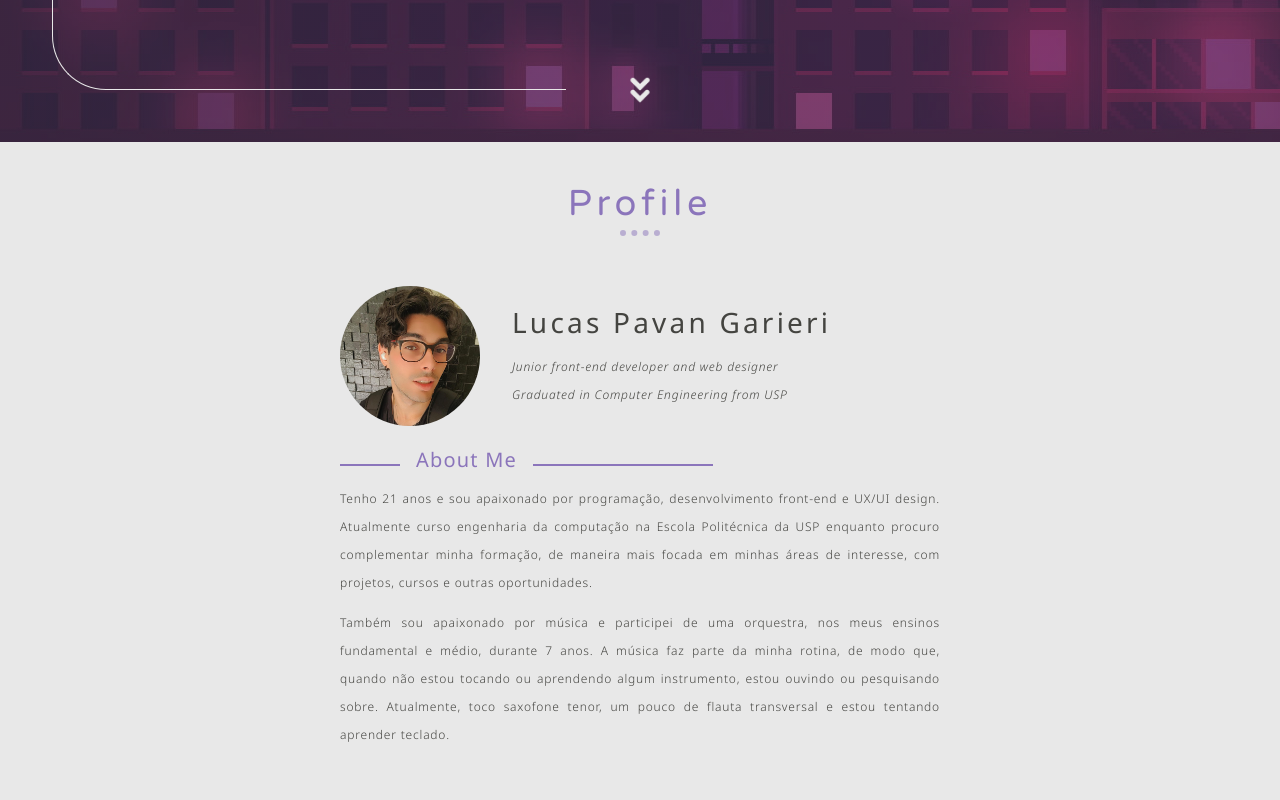
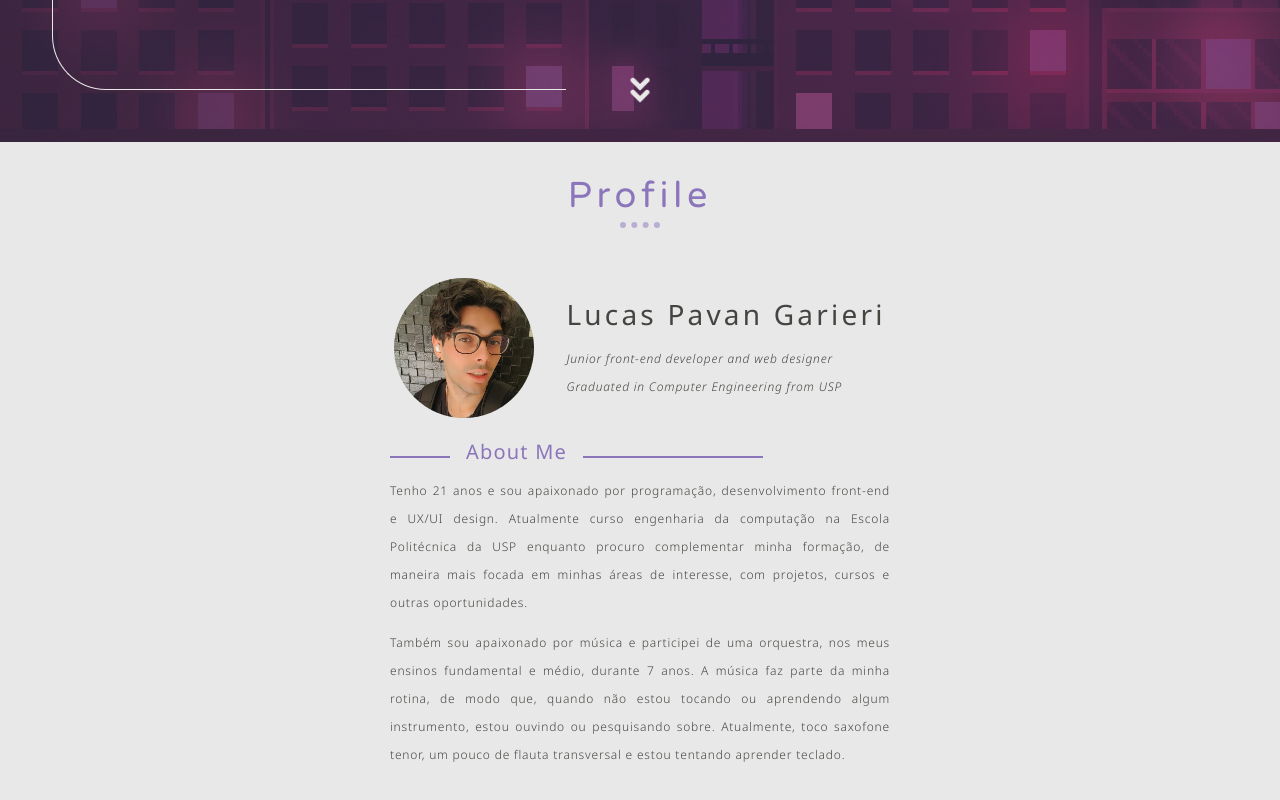
Before and after one commit to lucas-pvg/WebCV, a React (Vite) app: page / in a window 1280 px wide. Shown: the part 658-1458 px from the top of the page. Built offline with nearby package versions, Linux system fonts and the light colour scheme.

Commit message:
✨ Add Page component to Profile page

```diff
--- a/src/pages/profile/profile.module.css
+++ b/src/pages/profile/profile.module.css
@@ -2,28 +2,8 @@
   min-height: 100vh;
   width: 100vw;
   display: flex;
-  flex-direction: column;
   align-items: center;
-  justify-content: start;
-  gap: 50px;
-  /* position: relative;
-  background: var(--background-primary);
-  */
-  padding: 40px;
-}
-
-.content {
-  width: 600px;
-  display: flex;
-  flex-direction: column;
-  align-items: flex-start;
-  gap: 20px;
-
-  /* position: absolute;
-  top: 50%;
-  left: 50%;
-  transform: translate(-50%, -45%);
-  */
+  justify-content: center;
 }
 
 .text {
@@ -31,8 +11,5 @@
   flex-direction: column;
   align-items: flex-start;
   gap: 12px;
-}
-
-.content p {
   text-align: justify;
 }
--- a/src/pages/profile/profile.tsx
+++ b/src/pages/profile/profile.tsx
@@ -1,4 +1,4 @@
-import { Header } from '../../components/header/header'
+import { Page } from '../page/page'
 import { ProfilePic } from '../../components/profile-pic/profile-pic'
 import { SectionTitle } from '../../components/section-title/section-title'
 
@@ -7,17 +7,15 @@ import style from './profile.module.css'
 export function Profile() {
   return (
     <div id='profile' className={`${style.profile}`}>
-      <Header title='Profile' />
-
-      <section className={style.content}>
+      <Page title='Profile' >
         <ProfilePic />
 
-        <div className={style.text}>
+        <section className={style.text}>
           <SectionTitle title='About Me' />
           <p>Tenho 21 anos e sou apaixonado por programação, desenvolvimento front-end e UX/UI design. Atualmente curso engenharia da computação na Escola Politécnica da USP enquanto procuro complementar minha formação, de maneira mais focada em minhas áreas de interesse, com projetos, cursos e outras oportunidades.</p>
           <p>Também sou apaixonado por música e participei de uma orquestra, nos meus ensinos fundamental e médio, durante 7 anos. A música faz parte da minha rotina, de modo que, quando não estou tocando ou aprendendo algum instrumento, estou ouvindo ou pesquisando sobre. Atualmente, toco saxofone tenor, um pouco de flauta transversal e estou tentando aprender teclado.</p>
-        </div>
-      </section>
+        </section>
+      </Page>
     </div>
   )
 }
```
